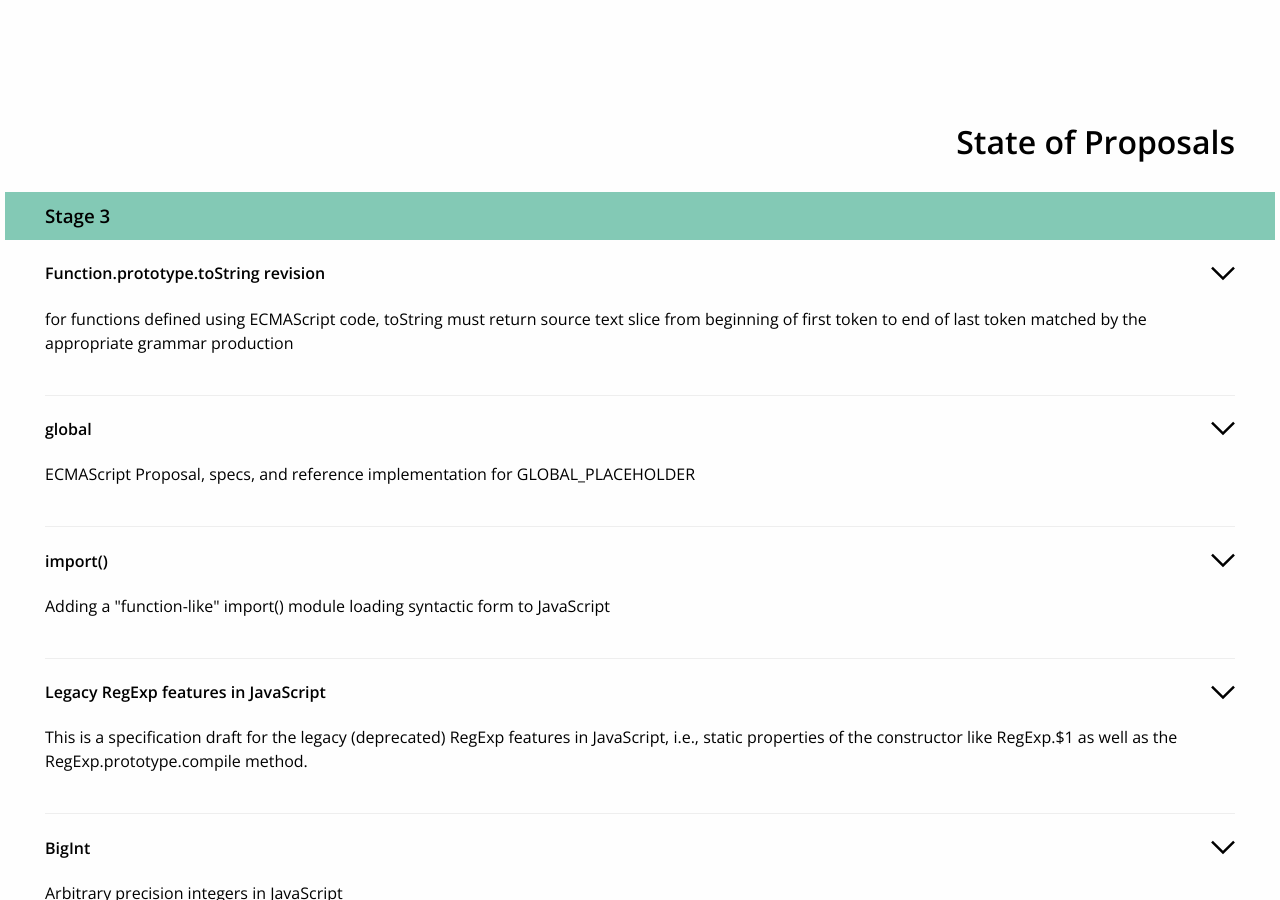
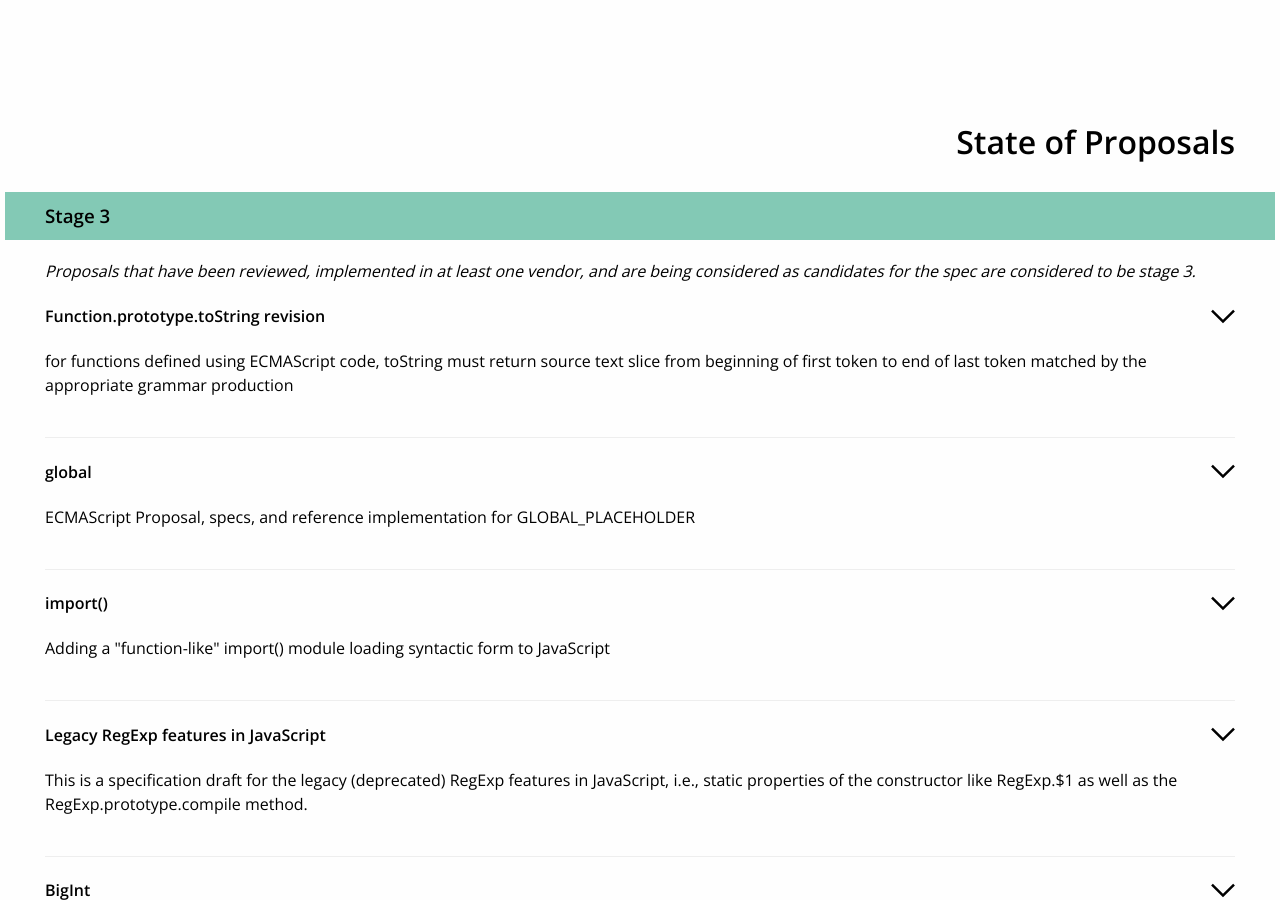
Before and after one commit to tc39/tc39.github.io, a Jekyll site: the page built from index.md, in a window 1280 px wide and 900 px high, scrolled down 646 px. Built offline with Jekyll 4.4.1, drawn with Linux system fonts in a browser that asks for light colours; nearby versions of some CDN libraries.

Commit message:
add stage 3 blurb

```diff
--- a/_includes/proposals.html
+++ b/_includes/proposals.html
@@ -3,6 +3,10 @@
   <h2 class="section-headline text-end">State of Proposals</h2>
   <div class="featurelist">
     <h3>Stage 3</h3>
+    <i>
+      Proposals that have been reviewed, implemented in at least one vendor, and are being considered as
+      candidates for the spec are considered to be stage 3.
+    </i>
     {% for proposal in site.data.stage3 %}
     <section class="featurelist__item">
       <header class="featurelist__item__intro" tabindex="0">
```
